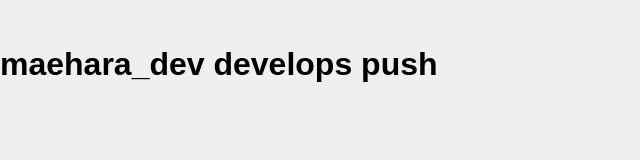
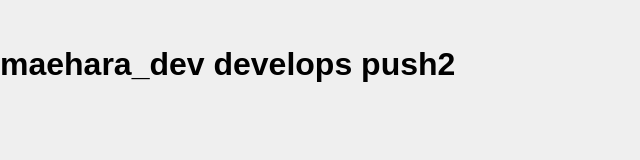
Before and after one commit to Maehara365/github-action-test, a website: page src/index.html in a window 1280 px wide. Shown: the full height of the page, 0-640 px from the left. Drawn offline with Linux system fonts and the light colour scheme.

Commit message:
更新２

```diff
--- a/src/index.html
+++ b/src/index.html
@@ -154,6 +154,6 @@
     </style>
   </head>
   <body>
-    <h1>maehara_dev develops push</h1>
+    <h1>maehara_dev develops push2</h1>
   </body>
 </html>
```
